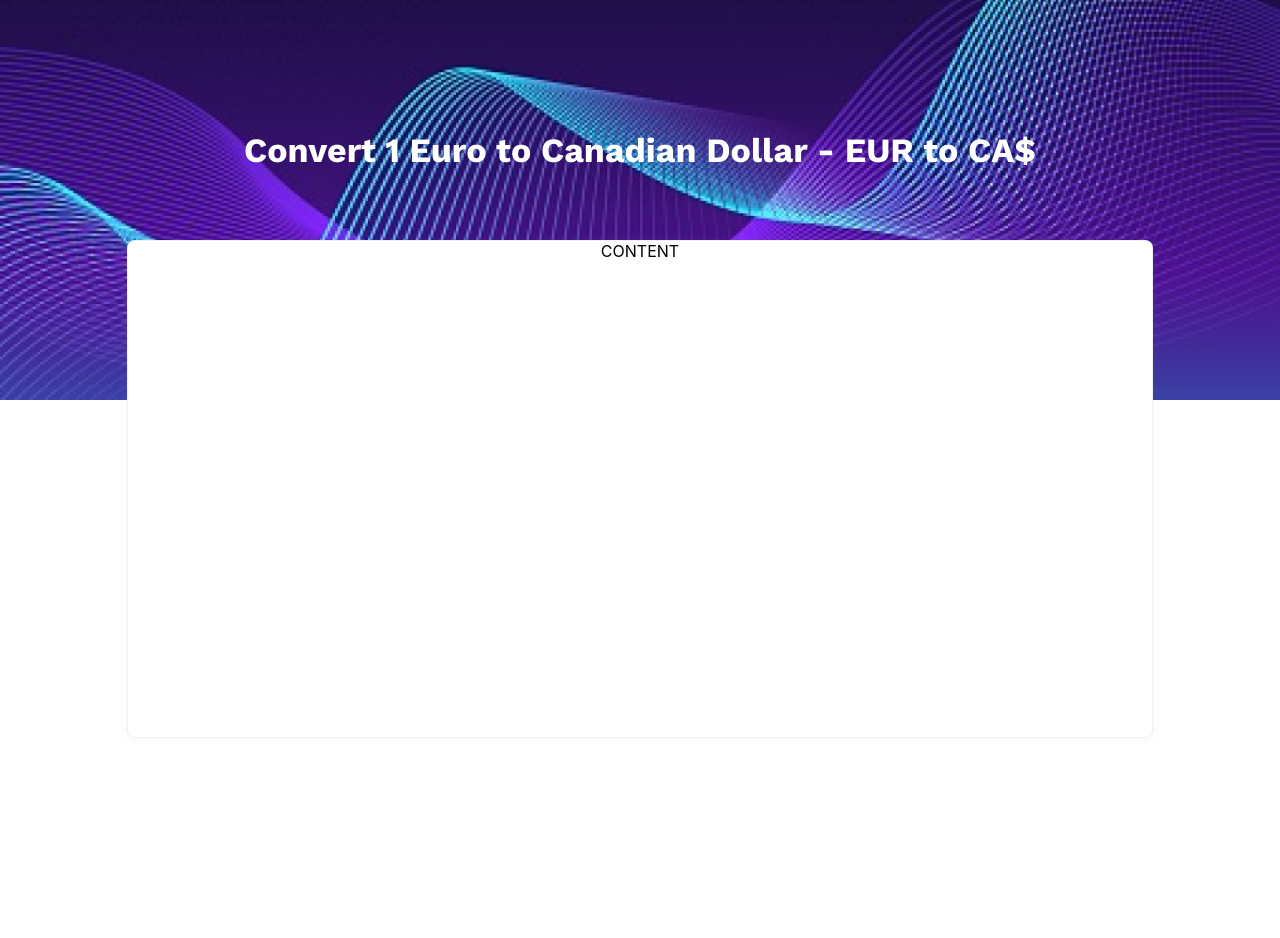
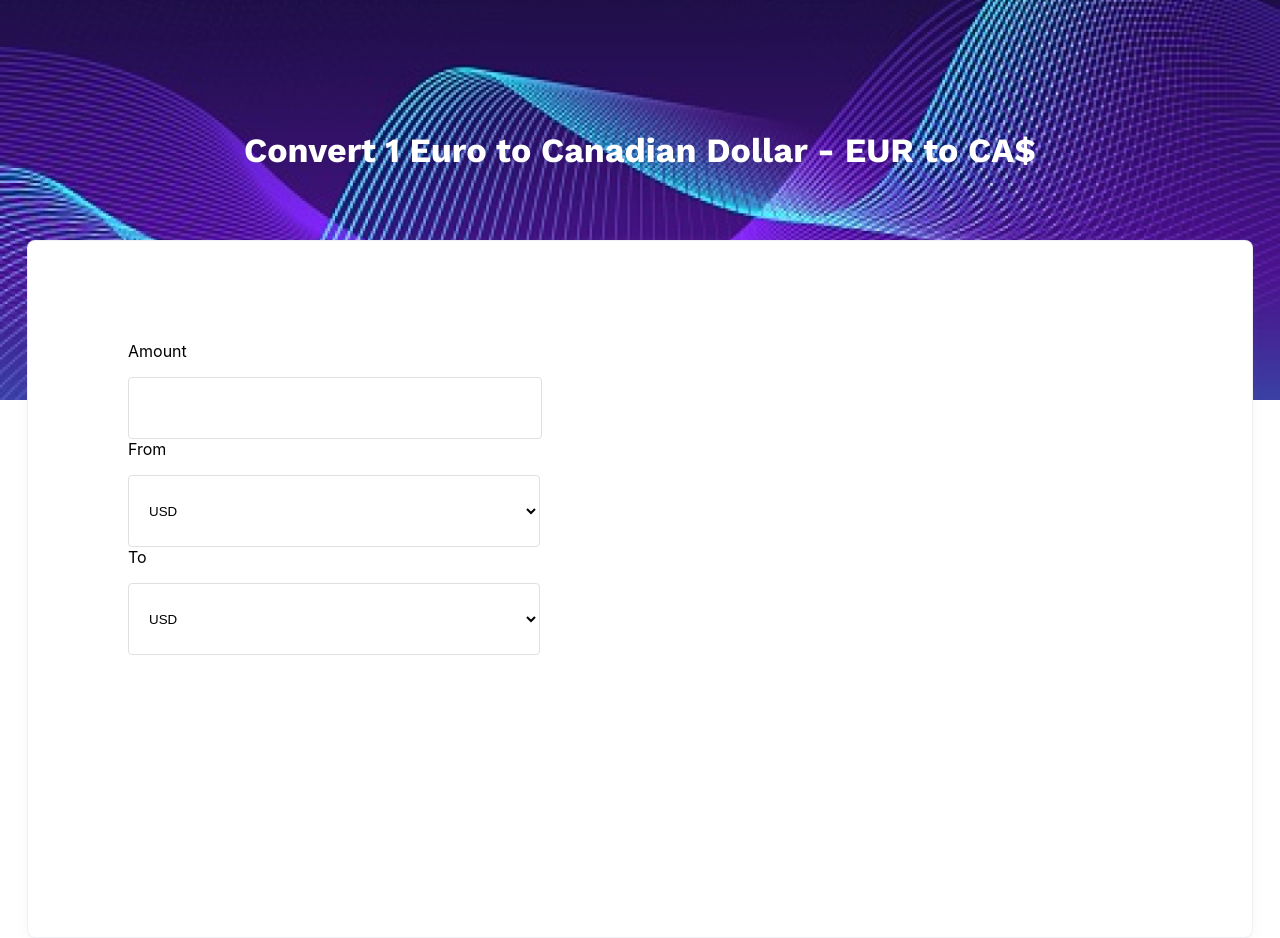
Before and after one commit to MatataFerra/ppi, a React (Vite) app: page / in a window 1280 px wide. Before the commit the page ends 800 px from the top, so only its background shows below. Built offline with nearby package versions, Linux system fonts and the light colour scheme; the HTML template or start-up script is replaced by a standard one.

Commit message:
add inputs and selector, fix styles

```diff
--- a/src/components/Conversor.tsx
+++ b/src/components/Conversor.tsx
@@ -1,6 +1,15 @@
 import { FC } from "react";
+import { Input, SelectCurrency } from ".";
 import "../styles/app.scss";
 
 export const Conversor: FC = () => {
-  return <div className='conversor-container'>CONTENT</div>;
+  return (
+    <div className='conversor-container'>
+      <div>
+        <Input label='amount' />
+        <SelectCurrency label={"From"} />
+        <SelectCurrency label={"To"} />
+      </div>
+    </div>
+  );
 };
--- /dev/null
+++ b/src/components/Input.tsx
@@ -0,0 +1,17 @@
+import { FC } from "react";
+import "../styles/app.scss";
+
+interface Props {
+  label: string;
+}
+
+export const Input: FC<Props> = ({ label }) => {
+  return (
+    <div>
+      <label className='conversor-input-label' htmlFor={`${label.toLowerCase()}`}>
+        {label}
+      </label>
+      <input name={`${label.toLowerCase()}`} type='number' className='conversor-input' />
+    </div>
+  );
+};
--- /dev/null
+++ b/src/components/SelectCurrency.tsx
@@ -0,0 +1,22 @@
+import { FC } from "react";
+
+interface Props {
+  label: string;
+}
+
+export const SelectCurrency: FC<Props> = ({ label }) => {
+  return (
+    <>
+      <div>
+        <label className='conversor-input-label' htmlFor={`${label.toLowerCase()}`}>
+          {label}
+        </label>
+        <select name={`${label.toLowerCase()}`} id='from' className='conversor-select'>
+          <option value='USD'>USD</option>
+          <option value='EUR'>EUR</option>
+          <option value='GBP'>GBP</option>
+        </select>
+      </div>
+    </>
+  );
+};
--- a/src/components/index.ts
+++ b/src/components/index.ts
@@ -1,2 +1,4 @@
+export * from "./Conversor";
+export * from "./Input";
+export * from "./SelectCurrency";
 export * from "./Title";
-export * from "./Conversor";
--- a/src/styles/_conversor.scss
+++ /dev/null
@@ -1,18 +0,0 @@
-.conversor-container {
-  min-height: 62vh;
-  width: 80%;
-  margin: 0 auto;
-
-  background-color: $color-primary;
-
-  border: 1px solid rgba(231, 234, 243, 0.7);
-  box-shadow: 0px 0px 12px rgba(140, 152, 164, 0.08);
-  border-radius: 8px;
-
-  z-index: 999;
-  position: absolute;
-
-  top: 30%;
-  left: 0;
-  right: 0;
-}
--- a/src/styles/_references.scss
+++ b/src/styles/_references.scss
@@ -7,3 +7,18 @@ $bg-image: "../public/bg_img.png";
 
 //Colors
 $color-primary: #fff;
+$grey-1: #e0e0e0;
+
+@mixin Input {
+  align-items: center;
+  background: $color-primary;
+  border-radius: 4px;
+  border: 1px solid $grey-1;
+  display: flex;
+  flex-direction: row;
+  gap: 10px;
+  height: 40px;
+  margin-top: 1rem;
+  padding: 10px 1rem;
+  width: 380px;
+}
--- a/src/styles/_title.scss
+++ b/src/styles/_title.scss
@@ -13,6 +13,7 @@
 .title {
   color: $color-primary;
   font-family: $worksans;
+  text-align: center;
   font-size: 34px;
   font-weight: 700;
   grid-row: 2;
--- a/src/styles/app.scss
+++ b/src/styles/app.scss
@@ -1,7 +1,6 @@
 @import "./references";
 
 .App {
-  text-align: center;
   position: relative;
   min-height: 100vh;
 
@@ -17,4 +16,4 @@
 }
 
 @import "./title";
-@import "./conversor";
+@import "./conversor/conversor";
--- /dev/null
+++ b/src/styles/conversor/_conversor.scss
@@ -0,0 +1,18 @@
+@import "./input";
+@import "./select";
+
+.conversor-container {
+  background-color: $color-primary;
+  border-radius: 8px;
+  border: 1px solid rgba(231, 234, 243, 0.7);
+  box-shadow: 0px 0px 12px rgba(140, 152, 164, 0.08);
+  left: 0;
+  margin: 0 auto;
+  min-height: 62vh;
+  position: absolute;
+  right: 0;
+  top: 30%;
+  width: 80%;
+  z-index: 999;
+  padding: 100px;
+}
--- /dev/null
+++ b/src/styles/conversor/_input.scss
@@ -0,0 +1,10 @@
+.conversor-input {
+  @include Input;
+  font-family: $quicksand;
+  justify-content: flex-end;
+  text-align: end;
+}
+
+.conversor-input-label {
+  text-transform: capitalize;
+}
--- /dev/null
+++ b/src/styles/conversor/_select.scss
@@ -0,0 +1,9 @@
+.conversor-select {
+  @include Input;
+  width: calc(380px + 2rem);
+  height: calc(40px + 2rem);
+}
+
+.conversor-input-label {
+  @extend .conversor-input-label;
+}
--- a/src/styles/globals.scss
+++ b/src/styles/globals.scss
@@ -6,3 +6,13 @@ body {
   -webkit-font-smoothing: antialiased;
   -moz-osx-font-smoothing: grayscale;
 }
+
+input[type="number"]::-webkit-inner-spin-button,
+input[type="number"]::-webkit-outer-spin-button {
+  -webkit-appearance: none;
+  margin: 0;
+}
+
+input[type="number"] {
+  -moz-appearance: textfield;
+}
```
